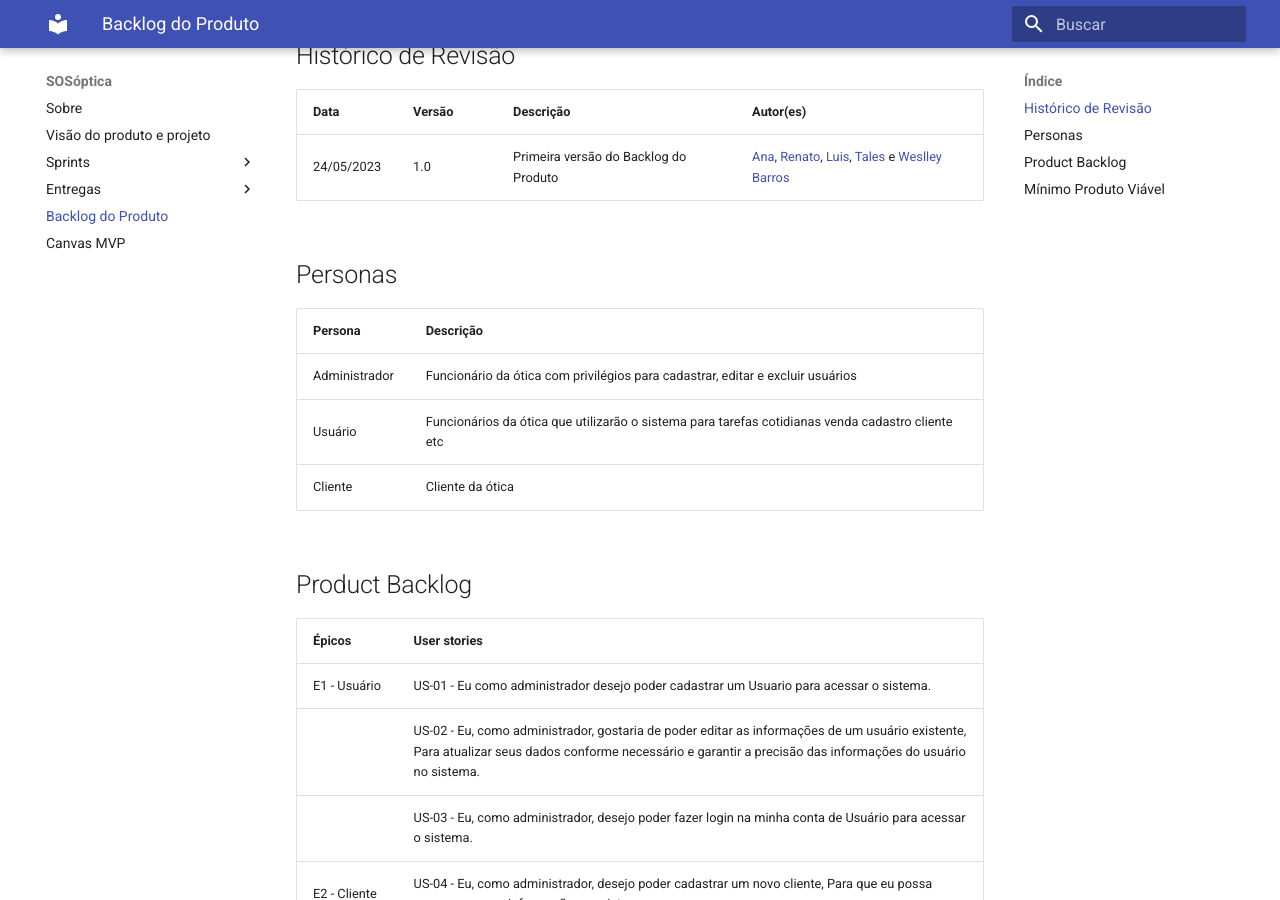
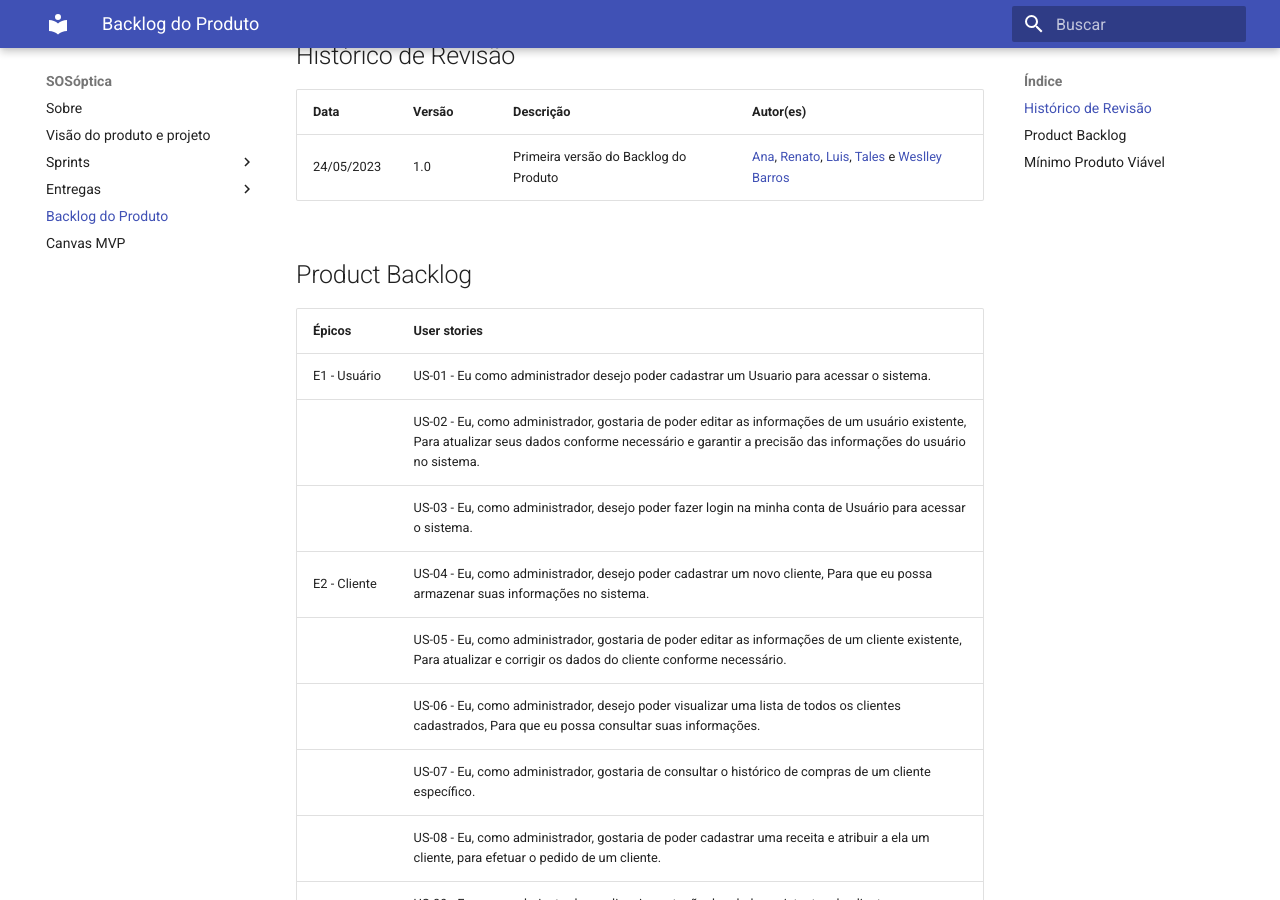
Before and after one commit to mdsreq-fga-unb/2023.1-SOSOptica, an MkDocs documentation site: the page built from docs/BacklogDoProduto.md, in a window 1280 px wide and 900 px high, scrolled down 310 px. Built offline with MkDocs 1.6.1 and Material for MkDocs 9.7.7, drawn with Linux system fonts in a browser that asks for light colours; nearby versions of some CDN libraries.

Commit message:
Atualizações

```diff
--- a/docs/BacklogDoProduto.md
+++ b/docs/BacklogDoProduto.md
@@ -6,14 +6,6 @@ O Backkog do Produto é um artefato da metodologia ágil SCRUM, que consiste em
 | Data       | Versão | Descrição                             | Autor(es)                                                                                                                                                                                                                                                  |
 | ---------- | ------ | ------------------------------------- | ---------------------------------------------------------------------------------------------------------------------------------------------------------------------------------------------------------------------------------------------------------- |
 | 24/05/2023 | 1.0    | Primeira versão do Backlog do Produto | [Ana](https://github.com/anafernanndess), [Renato](https://github.com/Osidious), [Luis](https://github.com/luishenrrique), [Tales](https://github.com/TalesRG) e [Weslley Barros](https://github.com/weslley17w) |
-
-## Personas
-
-| Persona       | Descrição                                                                       |
-| ------------- | ------------------------------------------------------------------------------- |
-| Administrador | Funcionário da ótica com privilégios para cadastrar, editar e excluir usuários  |
-| Usuário       | Funcionários da ótica que utilizarão o sistema para tarefas cotidianas venda cadastro cliente etc |
-| Cliente | Cliente da ótica |
 
 
 ## Product Backlog
--- a/mkdocs.yml
+++ b/mkdocs.yml
@@ -25,4 +25,4 @@ nav:
       - Unidade 1: entrega1.md
       - Unidade 2: entrega2.md
   - Backlog do Produto: BacklogDoProduto.md
-  - Canvas MVP: Canvas MVP.md
+  - Canvas MVP: CanvasMVP.md
```
Also changed, not shown: docs/CanvasMVP.md (renamed from docs/Canvas MVP.md).
